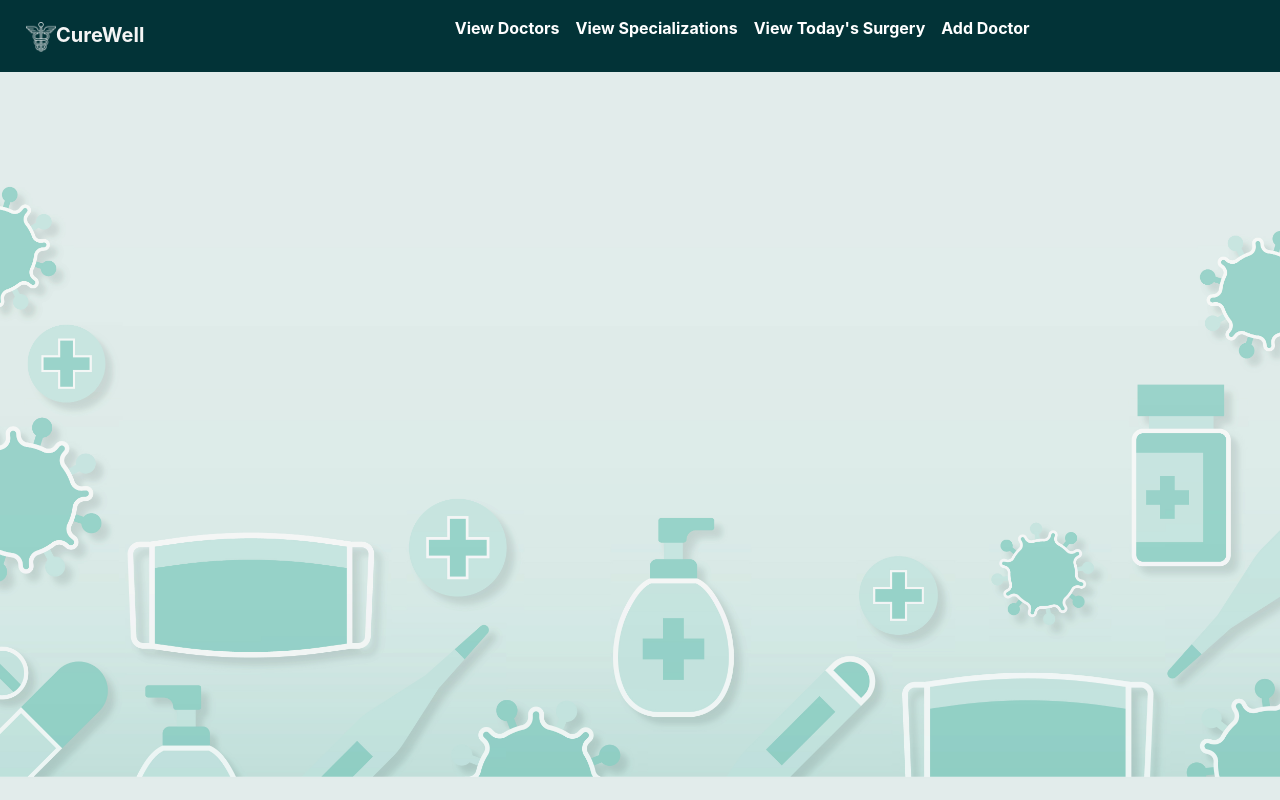
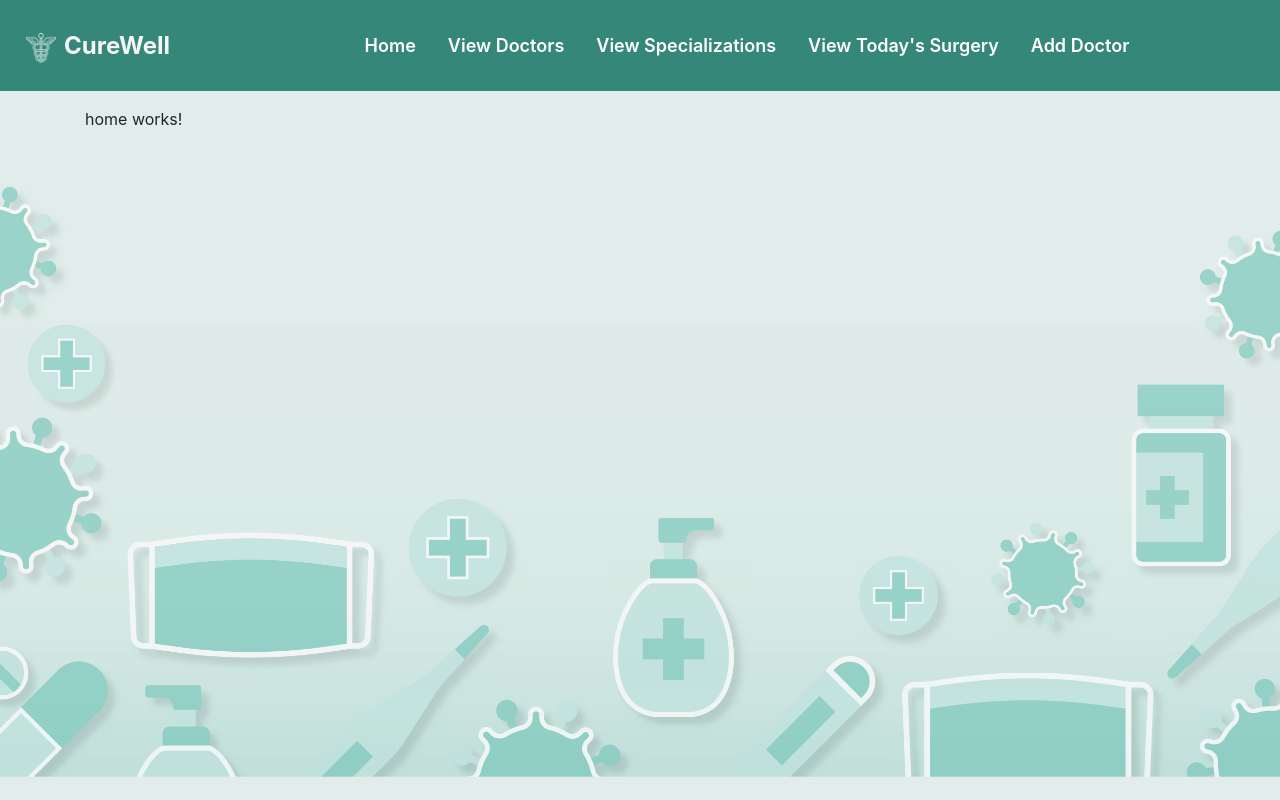
Before and after one commit to sreekanthnkartha/CureWellFrontEnd, an Angular app: page /Home in a window 1280 px wide. Before the commit this address led to /. Shown: the top 800 px of the page. Built offline with nearby package versions, Linux system fonts and the light colour scheme.

Commit message:
background n styling

```diff
--- a/src/app/app-routing.module.ts
+++ b/src/app/app-routing.module.ts
@@ -9,6 +9,7 @@ import { ViewspecializationComponent } from './viewspecialization/viewspecializa
 import { ViewDoctorBySpecializationComponent } from './view-doctor-by-specialization/view-doctor-by-specialization.component';
 import { AddDoctorComponent } from './add-doctor/add-doctor.component';
 import { ShowAllSpecializationsComponent } from './show-all-specializations/show-all-specializations.component';
+import { HomeComponent } from './home/home.component';
 
 const routes: Routes = [
   { path: 'showAllDoctors', component: ViewDoctorComponent },
@@ -19,7 +20,8 @@ const routes: Routes = [
   { path: 'showdoctorbyspecialization/:code', component: ViewDoctorBySpecializationComponent },
   { path: 'updateSurgery/:id', component:  UpdateSurgeryComponent},
   {path:'addDoctor',component:AddDoctorComponent},
-  {path:'showAllSpecializations',component:ShowAllSpecializationsComponent}
+  {path:'showAllSpecializations',component:ShowAllSpecializationsComponent},
+  { path: 'Home', component: HomeComponent },
 ];
 
 @NgModule({
--- a/src/app/app.component.css
+++ b/src/app/app.component.css
@@ -7,7 +7,7 @@
   }
 
   .custom-navbar {
-    background-color: rgb(2, 51, 55);
+    background-color: #348779;
     width: 110%;
     margin-left: -50px;
 
@@ -16,7 +16,8 @@
 
   .custom-navbar .navbar-nav .nav-link {
     color: white;
-    font-weight: bold;
+    font-weight: 600;
+    font-size: large;
   }
 
   .custom-navbar .navbar-toggler-icon {
--- a/src/app/app.component.html
+++ b/src/app/app.component.html
@@ -1,12 +1,12 @@
 <div class="container-fluid">
 
-  <nav class="navbar navbar-expand-lg navbar-light custom-navbar">
+  <nav class="navbar navbar-expand-lg navbar-light custom-navbar mb-3">
 
     <a class="navbar-brand" href="#">
 
-      <img src="../assets/images/hospital_icon.png" alt="Hospital Icon" width="30" height="30">
+      <img class="mr-2" src="../assets/images/hospital_icon.png" alt="Hospital Icon" width="30" height="30">
 
-      <strong>CureWell</strong>
+      <strong style="font-size: larger;">CureWell</strong>
 
     </a>
 
@@ -18,15 +18,16 @@
 
     <div class="collapse navbar-collapse justify-content-centre" id="navbarNavAltMarkup">
 
-      <div class="navbar-nav mx-auto">
+      <div class="navbar-nav mx-auto mt-3">
+        <p><a class="nav-item nav-link active mr-3" [routerLink]="['Home']">Home <span class="sr-only">(current)</span></a></p>
 
-        <p><a class="nav-item nav-link active" [routerLink]="['showAllDoctors']">View Doctors <span class="sr-only">(current)</span></a></p>
+        <p><a class="nav-item nav-link mr-3" [routerLink]="['showAllDoctors']">View Doctors </a></p>
 
-        <p><a class="nav-item nav-link" [routerLink]="['showAllSpecializations']">View Specializations</a></p>
+        <p><a class="nav-item nav-link mr-3" [routerLink]="['showAllSpecializations']">View Specializations</a></p>
 
-        <p><a class="nav-item nav-link" [routerLink]="['viewTodaysSurgery']">View Today's Surgery</a></p>
+        <p><a class="nav-item nav-link mr-3" [routerLink]="['viewTodaysSurgery']">View Today's Surgery</a></p>
 
-        <p><a class="nav-item nav-link" [routerLink]="['addDoctor']">Add Doctor</a></p>
+        <p><a class="nav-item nav-link mr-3" [routerLink]="['addDoctor']">Add Doctor</a></p>
 
       </div>
 
--- a/src/app/app.module.ts
+++ b/src/app/app.module.ts
@@ -14,6 +14,7 @@ import { ViewspecializationComponent } from './viewspecialization/viewspecializa
 import { ViewDoctorBySpecializationComponent } from './view-doctor-by-specialization/view-doctor-by-specialization.component';
 import { AddDoctorComponent } from './add-doctor/add-doctor.component';
 import { ShowAllSpecializationsComponent } from './show-all-specializations/show-all-specializations.component';
+import { HomeComponent } from './home/home.component';
 
 
 @NgModule({
@@ -28,7 +29,8 @@ import { ShowAllSpecializationsComponent } from './show-all-specializations/show
     ViewDoctorBySpecializationComponent,
     AddDoctorComponent,
     AddDoctorComponent,
-    ShowAllSpecializationsComponent
+    ShowAllSpecializationsComponent,
+    HomeComponent
   ],
   imports: [
     BrowserModule,
--- /dev/null
+++ b/src/app/home/home.component.html
@@ -0,0 +1 @@
+<p>home works!</p>
```
Also changed, not shown: src/app/home/home.component.ts (added, +10 -0 lines), src/app/home/home.component.css (added), 1 other file (tests, documents, lock files or other folders).
